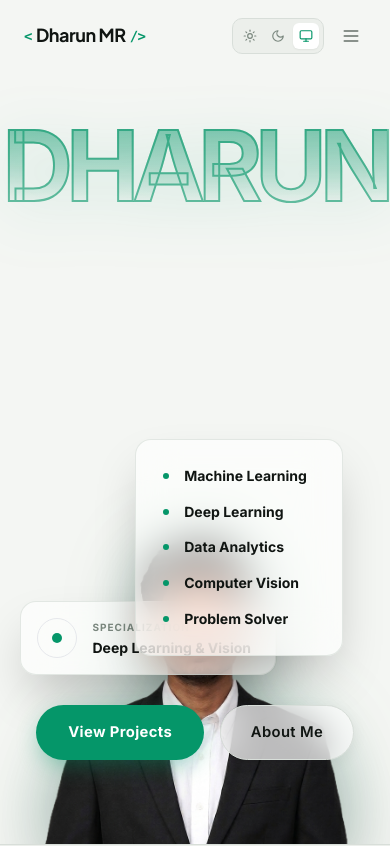
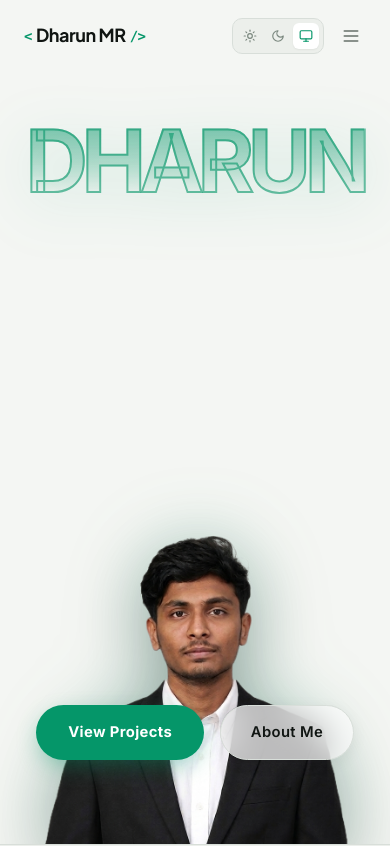
Before and after one commit to dharunmuthusamy/Portfolio, a React (Vite) app: page / in a window 390 px wide. Shown: the top 846 px of the page. Built offline with nearby package versions, Linux system fonts and the light colour scheme.

Commit message:
Optimize Hero section for mobile responsiveness

```diff
--- a/src/sections/Hero.tsx
+++ b/src/sections/Hero.tsx
@@ -61,7 +61,7 @@ export function Hero() {
           initial={{ opacity: 0, scale: 0.9 }}
           animate={{ opacity: 1, scale: 1 }}
           transition={{ duration: 1, ease: 'easeOut' }}
-          className="text-[25vw] tracking-[-0.07em] leading-none glass-name-text m-0 p-0"
+          className="text-[22vw] md:text-[25vw] tracking-[-0.07em] leading-none glass-name-text m-0 p-0"
           style={{ lineHeight: '0.8' }}
         >
           DHARUN
@@ -69,7 +69,7 @@ export function Hero() {
       </motion.div>
 
       {/* Portrait Cutout */}
-      <div className="absolute bottom-0 left-1/2 -translate-x-1/2 w-full max-w-[800px] h-[85%] z-20 flex justify-center items-end pointer-events-none">
+      <div className="absolute bottom-0 left-1/2 -translate-x-1/2 w-full max-w-[800px] h-[65%] sm:h-[75%] md:h-[85%] z-20 flex justify-center items-end pointer-events-none">
         <motion.img
           initial={{ opacity: 0, y: 50 }}
           animate={{ opacity: 1, y: 0 }}
@@ -114,7 +114,7 @@ export function Hero() {
         animate={{ opacity: 1, x: 0 }}
         transition={{ duration: 0.6, delay: 0.6 }}
         style={{ x: cardParallaxX, y: cardParallaxY }}
-        className="absolute bottom-[20%] left-[5%] md:left-[12%] z-30 glass-card flex items-center gap-4 p-4 pr-6 rounded-2xl shadow-2xl"
+        className="absolute bottom-[20%] left-[5%] md:left-[12%] z-30 hidden md:flex glass-card items-center gap-4 p-4 pr-6 rounded-2xl shadow-2xl"
       >
         <div className="relative flex items-center justify-center w-10 h-10 rounded-full bg-[var(--emerald-primary)]/10 border border-[var(--emerald-primary)]/20">
           <div className="absolute w-2.5 h-2.5 rounded-full bg-[var(--emerald-primary)] animate-ping opacity-60" />
@@ -132,7 +132,7 @@ export function Hero() {
         animate={{ opacity: 1, x: 0 }}
         transition={{ duration: 0.6, delay: 0.8 }}
         style={{ x: cardParallaxX, y: cardParallaxY }}
-        className="absolute top-[52%] right-[12%] z-30 w-52 glass-card flex flex-col gap-3 p-6 rounded-2xl shadow-2xl"
+        className="absolute top-[52%] right-[12%] z-30 w-52 hidden md:flex glass-card flex-col gap-3 p-6 rounded-2xl shadow-2xl"
       >
         {traits.map((trait, i) => (
           <div key={i} className="flex items-center gap-3 group cursor-default">
```
